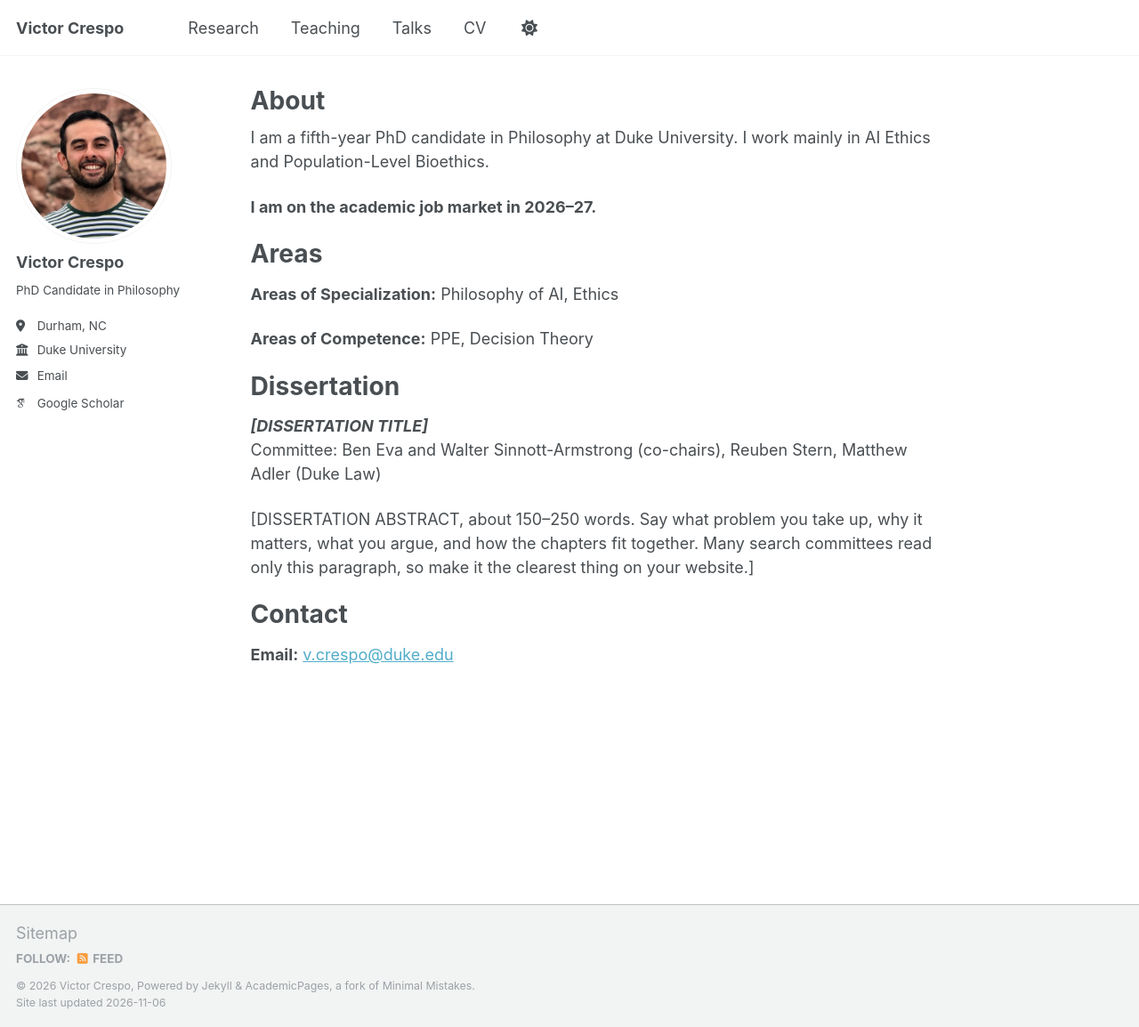
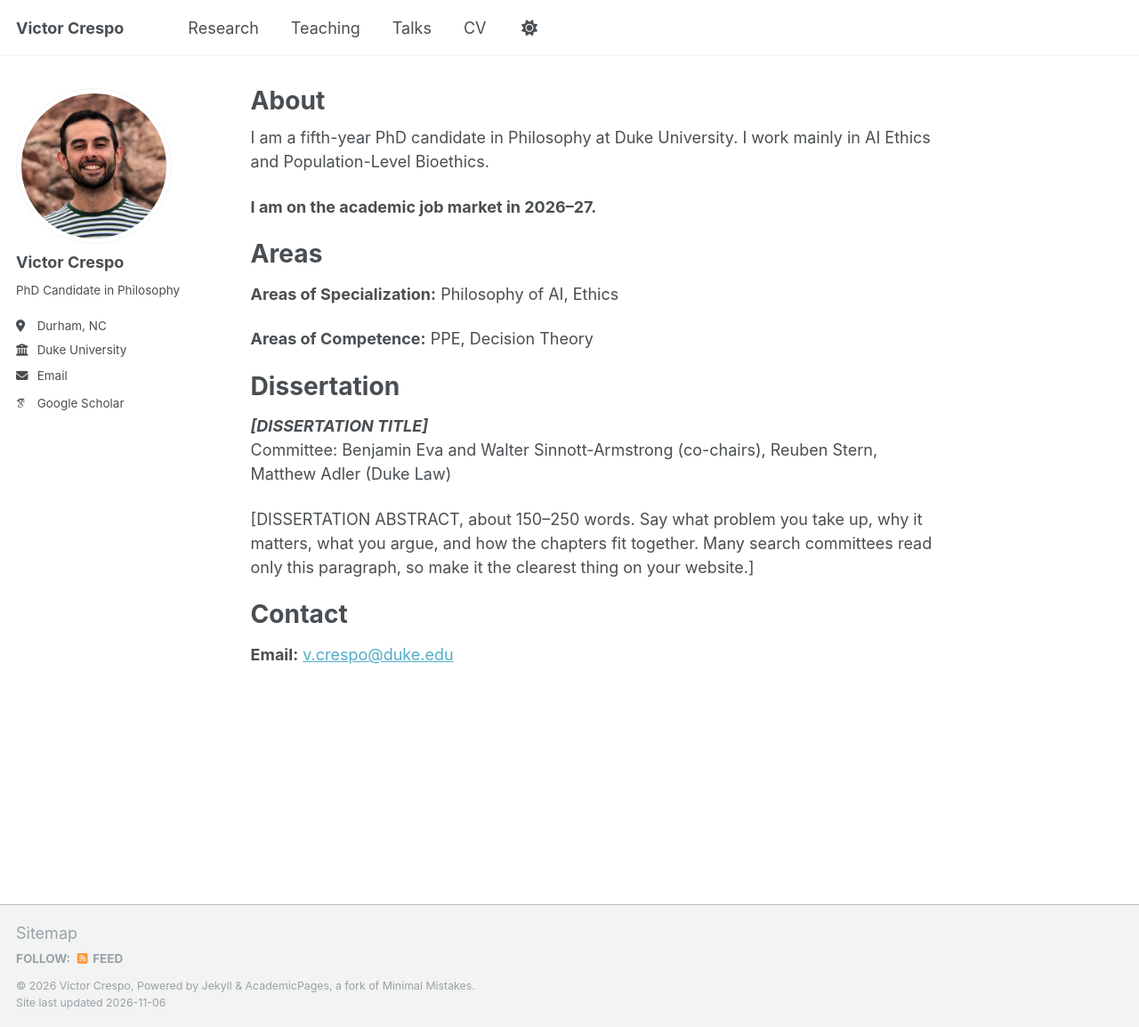
Before and after one commit to v-crespo/philosophy, a Jekyll site: the page built from _pages/about.md, in a window 1280 px wide and 1154 px high. Shown: the whole window at 89% size. Built offline with Jekyll 4.4.1, drawn with Linux system fonts in a browser that asks for light colours; some web fonts are replaced; a script that is not in the unit is left out.

Commit message:
Use Benjamin Eva's full name
Co-Authored-By: Claude Opus 5.5 <noreply@anthropic.com>

```diff
--- a/_pages/about.md
+++ b/_pages/about.md
@@ -26,7 +26,7 @@ Areas
 Dissertation
 ======
 ***[DISSERTATION TITLE]***
-Committee: Ben Eva and Walter Sinnott-Armstrong (co-chairs), Reuben Stern, Matthew Adler (Duke Law)
+Committee: Benjamin Eva and Walter Sinnott-Armstrong (co-chairs), Reuben Stern, Matthew Adler (Duke Law)
 
 [DISSERTATION ABSTRACT, about 150–250 words. Say what problem you take up, why it matters, what you argue, and how the chapters fit together. Many search committees read only this paragraph, so make it the clearest thing on your website.]
 
```
Also changed, not shown: _pages/cv.md (+1 -1 lines).
